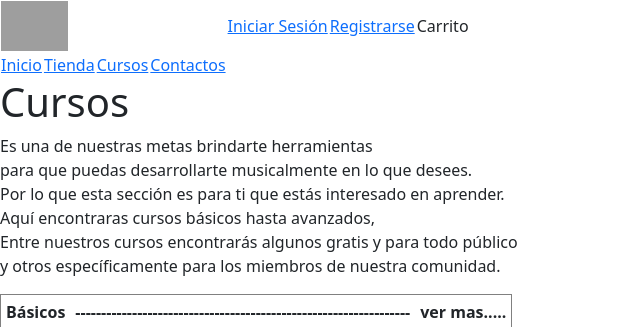
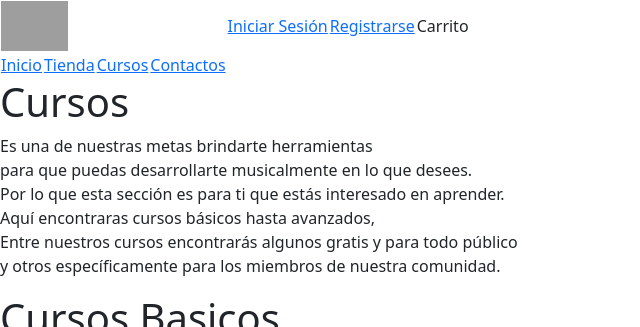
Before and after one commit to SoyMarioHdez-U/MelomaniaSV, a PHP site: page /melomania/cursos.php in a window 1280 px wide. Shown: the top 327 px of the page, without its empty margins (0-640 px from the left). Run offline with PHP 8.4, Linux system fonts and the light colour scheme; lists and menus that the app fills with data are empty; grey boxes are pictures that could not be loaded.

Commit message:
modificando carruseles

```diff
--- a/HTML/cursos.php
+++ b/HTML/cursos.php
@@ -42,18 +42,12 @@
             </tr>
     </table>
 </div>
-<div>
+
+<div class="container_carru">
     <!--carrusel cursos basicos-->
 
-    <table border="1" cellspasing="2" cellpadding="5">
-        <tr>
-            <th colspan="5" >Básicos</th>
-            <th colspan="5">-----------------------------------------------------------------</th>
-            <th colspan="5">ver mas.....</th>
-        </tr>
-    </table>
-</div>
-<div class="container_carru">
+    <h1 class="titles">Cursos Basicos</h1>
+
   <div id="actions">
     <a id="arrowrigth">
       <img src="http://localhost/MelomaniaSV/Img/flecha-correcta.png" class="arrowrigth">
@@ -71,18 +65,9 @@
   </div>
 </div>
 
-<div>
+<div class="container_carru">
     <!--carrusel cursos Intermedio-->
-
-    <table border="1" cellspasing="2" cellpadding="5">
-        <tr>
-            <th colspan="1" >Intermedio</th>
-            <th colspan="3">-------------------------------------------------------------</th>
-            <th colspan="3">ver más.........</th>
-        </tr>
-    </table>
-</div>
-<div class="container_carru">
+    <h1 class="titles">Cursos Intermedios</h1>
   <div id="actions">
     <a id="arrowrigth">
       <img src="http://localhost/MelomaniaSV/Img/flecha-correcta.png" class="arrowrigth">
@@ -99,18 +84,11 @@
     <img draggable="false" id="item" src="http://localhost/MelomaniaSV/Img/saxofon.jpeg">
   </div>
 </div>
-</div>
-<div>
-    <!--carrusel cursos Avanzado-->
 
-    <table border="1" cellspasing="2" cellpadding="5">
-        <tr>
-            <th colspan="1" >Avanzado</th>
-            <th colspan="3">--------------------------------------------------------------</th>
-            <th colspan="3">ver más.........</th>
-        </tr>
-    </table>
     <div class="container_carru">
+         <!--carrusel cursos Avanzado-->
+         <h1 class="titles">Cursos Avanzados</h1>
+
   <div id="actions">
     <a id="arrowrigth">
       <img src="http://localhost/MelomaniaSV/Img/flecha-correcta.png" class="arrowrigth">
```
